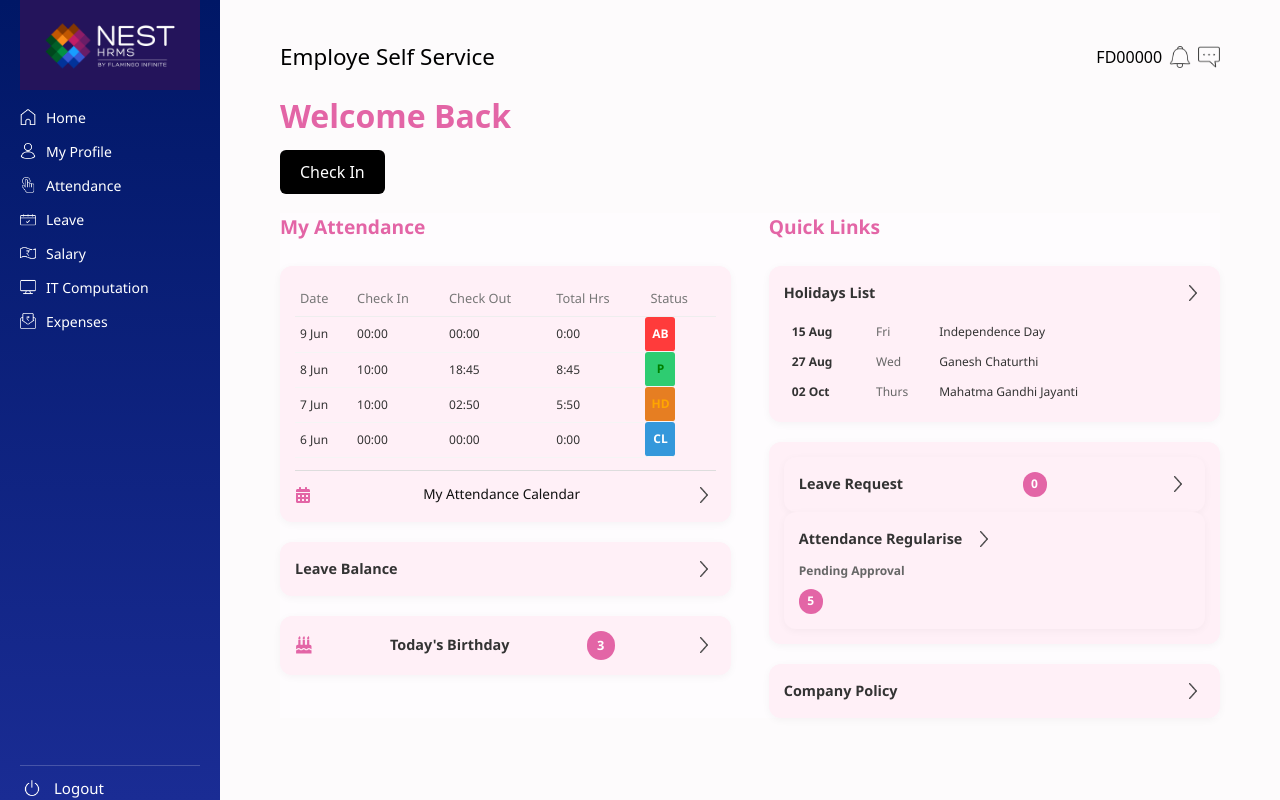
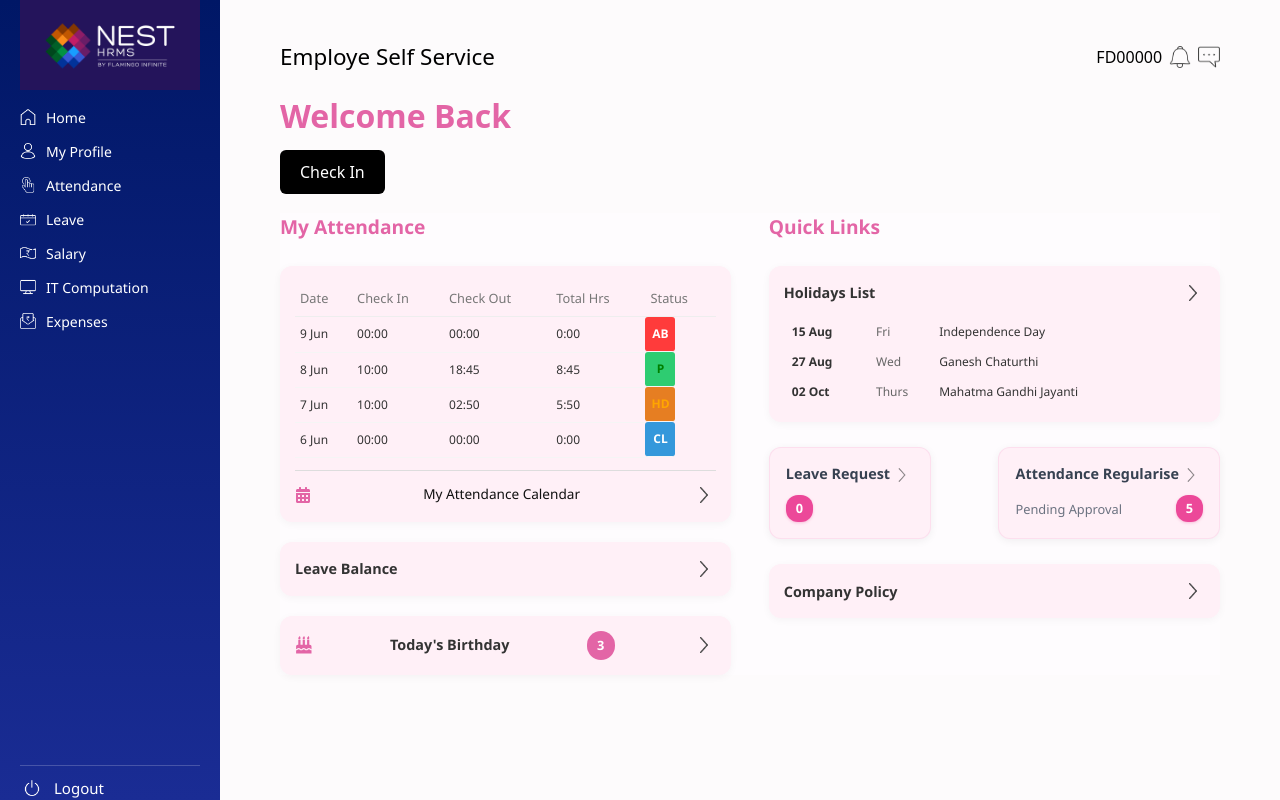
Before and after one commit to uasangs/Next-HRMS, a React (Vite) app: page / in a window 1280 px wide. Built offline with nearby package versions, Linux system fonts and the light colour scheme.

Commit message:
Updated Code

```diff
--- a/src/Components/Home/HomeDashboard.css
+++ b/src/Components/Home/HomeDashboard.css
@@ -331,6 +331,158 @@ h3 {
   flex-shrink: 0;
 }
 
+
+/* Widget Cards Container */
+.widget-cards-container {
+  display: flex;
+  margin-top:0.7vh;
+  justify-content: space-between;
+  margin-bottom:0.7vh;
+  gap: clamp(8px, 2vw, 12px);
+  width: 100%;
+}
+
+/* Individual Widget Card */
+.widget-card {
+  background-color: #fff0f7;
+  border-radius: clamp(8px, 1.5vw, 12px);
+  padding: clamp(12px, 2.5vw, 16px);
+  box-shadow: 0 2px 8px rgba(0, 0, 0, 0.06);
+  border: 1px solid rgba(236, 72, 153, 0.1);
+  transition: all 0.3s ease;
+  cursor: pointer;
+}
+
+.widget-card:hover {
+  box-shadow: 0 4px 12px rgba(0, 0, 0, 0.1);
+  transform: translateY(-1px);
+}
+
+/* Widget Card Header */
+.widget-card-header {
+  display: flex;
+  justify-content: space-between;
+  align-items: center;
+  margin-bottom: clamp(8px, 1.5vw, 10px);
+}
+
+.widget-card-title {
+  color: #374151;
+  font-size: clamp(0.8rem, 1.8vw, 0.9rem);
+  font-weight: 600;
+  line-height: 1.4;
+  flex: 1;
+}
+
+/* Icon Sidebar in Cards */
+.widget-card .icon-sildebar {
+  display: flex;
+  align-items: center;
+  justify-content: center;
+  width: clamp(16px, 3vw, 20px);
+  height: clamp(16px, 3vw, 20px);
+}
+
+.widget-card .icon-sildebar img {
+  width: clamp(10px, 2vw, 14px);
+  height: clamp(10px, 2vw, 14px);
+  opacity: 0.6;
+  transition: opacity 0.3s ease;
+}
+
+.widget-card:hover .icon-sildebar img {
+  opacity: 1;
+}
+
+/* Badge Section */
+.widget-card-badge-section {
+  display: flex;
+  justify-content: flex-start;
+}
+
+/* Widget Card Content */
+.widget-card-content {
+  margin-top: clamp(6px, 1.2vw, 8px);
+}
+
+/* Widget Card Subtitle */
+.widget-card-subtitle {
+  display: flex;
+  justify-content: space-between;
+  align-items: center;
+  gap: clamp(8px, 1.5vw, 10px);
+}
+
+/* Small Text in Cards */
+.widget-card .small-text {
+  color: #6b7280;
+  font-size: clamp(0.7rem, 1.5vw, 0.8rem);
+  font-weight: 500;
+  flex: 1;
+}
+
+/* Badge in Cards */
+.widget-card .badge {
+  background-color: #ec4899;
+  color: white;
+  padding: clamp(3px, 0.6vw, 4px) clamp(8px, 1.5vw, 10px);
+  border-radius: clamp(8px, 1.5vw, 12px);
+  font-size: clamp(0.7rem, 1.4vw, 0.8rem);
+  font-weight: 700;
+  min-width: clamp(20px, 3.5vw, 24px);
+  text-align: center;
+  display: inline-flex;
+  align-items: center;
+  justify-content: center;
+  box-shadow: 0 1px 3px rgba(236, 72, 153, 0.3);
+}
+
+/* Responsive Adjustments */
+@media (max-width: 768px) {
+  .widget-cards-container {
+    gap: 10px;
+  }
+
+  .widget-card {
+    padding: 12px 15px;
+  }
+
+  .widget-card-title {
+    font-size: 0.85rem;
+  }
+
+  .widget-card .small-text {
+    font-size: 0.7rem;
+  }
+
+  .widget-card .badge {
+    font-size: 0.7rem;
+    padding: 2px 7px;
+  }
+}
+
+@media (max-width: 480px) {
+  .widget-card {
+    padding: 10px 12px;
+    border-radius: 8px;
+  }
+
+  .widget-card-title {
+    font-size: 0.8rem;
+  }
+
+  .widget-card .small-text {
+    font-size: 0.65rem;
+  }
+
+  .widget-card .badge {
+    font-size: 0.65rem;
+    padding: 2px 6px;
+    min-width: 18px;
+  }
+}
+
+
 /* Responsive Breakpoints using Flex */
 
 /* Large Screens (1200px+) */
--- a/src/Components/Home/HomeDashboard.jsx
+++ b/src/Components/Home/HomeDashboard.jsx
@@ -104,21 +104,35 @@ const HomeDashboard = () => {
             </tbody>
           </table>
         </div>
-<div className="widget link-box">
-        <div className="widget small-box">
-          Leave Request <span className="badge">0</span> <span><div className="icon-sildebar"> <img src={Arrow} alt="home"  /></div></span>
-        </div>
 
-        <div className="widget small-box">
-          <div>
-       <span> Attendance Regularise</span>
-          <span><div className="icon-sildebar"> <img src={Arrow} alt="home"  /></div></span>
+<div className="widget-cards-container">
+  <div className="widget-card">
+    <div className="widget-card-header">
+      <span className="widget-card-title">Leave Request</span>
+      <div className="icon-sildebar">
+        <img src={Arrow} alt="arrow" />
+      </div>
+    </div>
+    <div className="widget-card-badge-section">
+      <span className="badge">0</span>
+    </div>
+  </div>
 
-          <span className="small-text">Pending Approval</span>
-          <span className="badge">5</span>
-          </div>
-        </div>
-        </div>
+  <div className="widget-card">
+    <div className="widget-card-header">
+      <span className="widget-card-title">Attendance Regularise</span>
+      <div className="icon-sildebar">
+        <img src={Arrow} alt="arrow" />
+      </div>
+    </div>
+    <div className="widget-card-content">
+      <div className="widget-card-subtitle">
+        <span className="small-text">Pending Approval</span>
+        <span className="badge">5</span>
+      </div>
+    </div>
+  </div>
+</div>
 
         <div className="widget link-box">
           Company Policy <span><div className="icon-sildebar"> <img src={Arrow} alt="home"  /></div></span>
```
